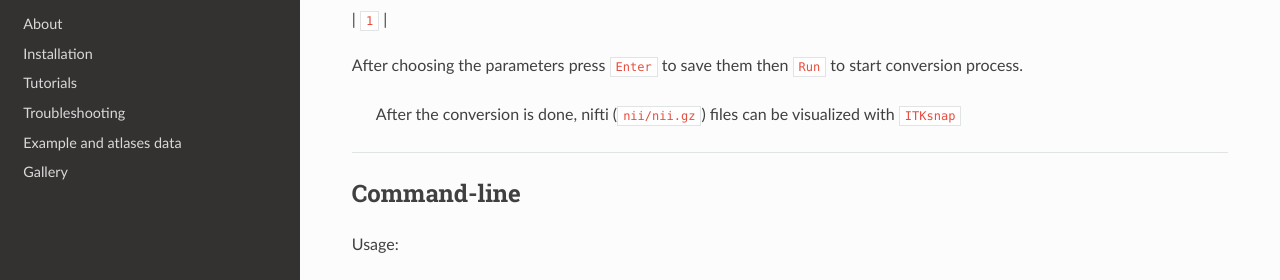
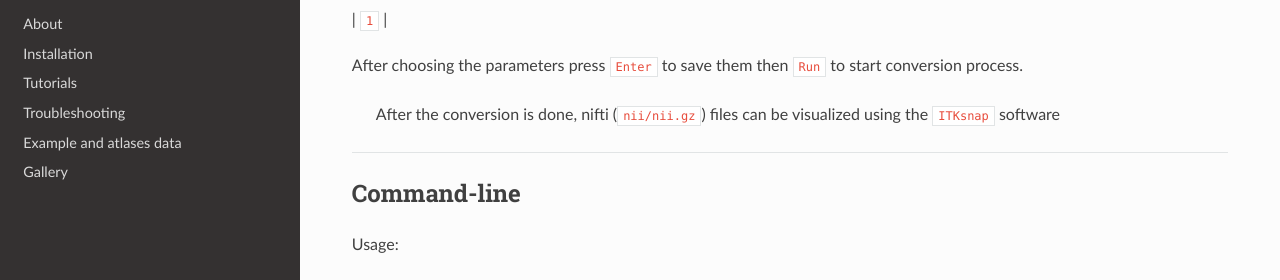
Before and after one commit to AICONSlab/MIRACL, a Sphinx documentation site: the page built from docs/tutorials/conversion/tiff_to_nii/tiff_to_nii.md, in a window 1280 px wide and 900 px high, scrolled down 2221 px. Shown: the part 153-433 px from the top of the window. Built offline with Sphinx 7.4.7 and the Read the Docs theme 2.0.0, drawn with Linux system fonts in a browser that asks for light colours.

Commit message:
[docs] change phrasing

```diff
--- a/docs/tutorials/conversion/tiff_to_nii/tiff_to_nii.md
+++ b/docs/tutorials/conversion/tiff_to_nii/tiff_to_nii.md
@@ -36,7 +36,7 @@ After choosing the parameters press `Enter` to save them then `Run` to start
 conversion process.
 
 > After the conversion is done, nifti (`nii/nii.gz`) files can be visualized
-with `ITKsnap`
+using the `ITKsnap` software
 
 ---
 
```
